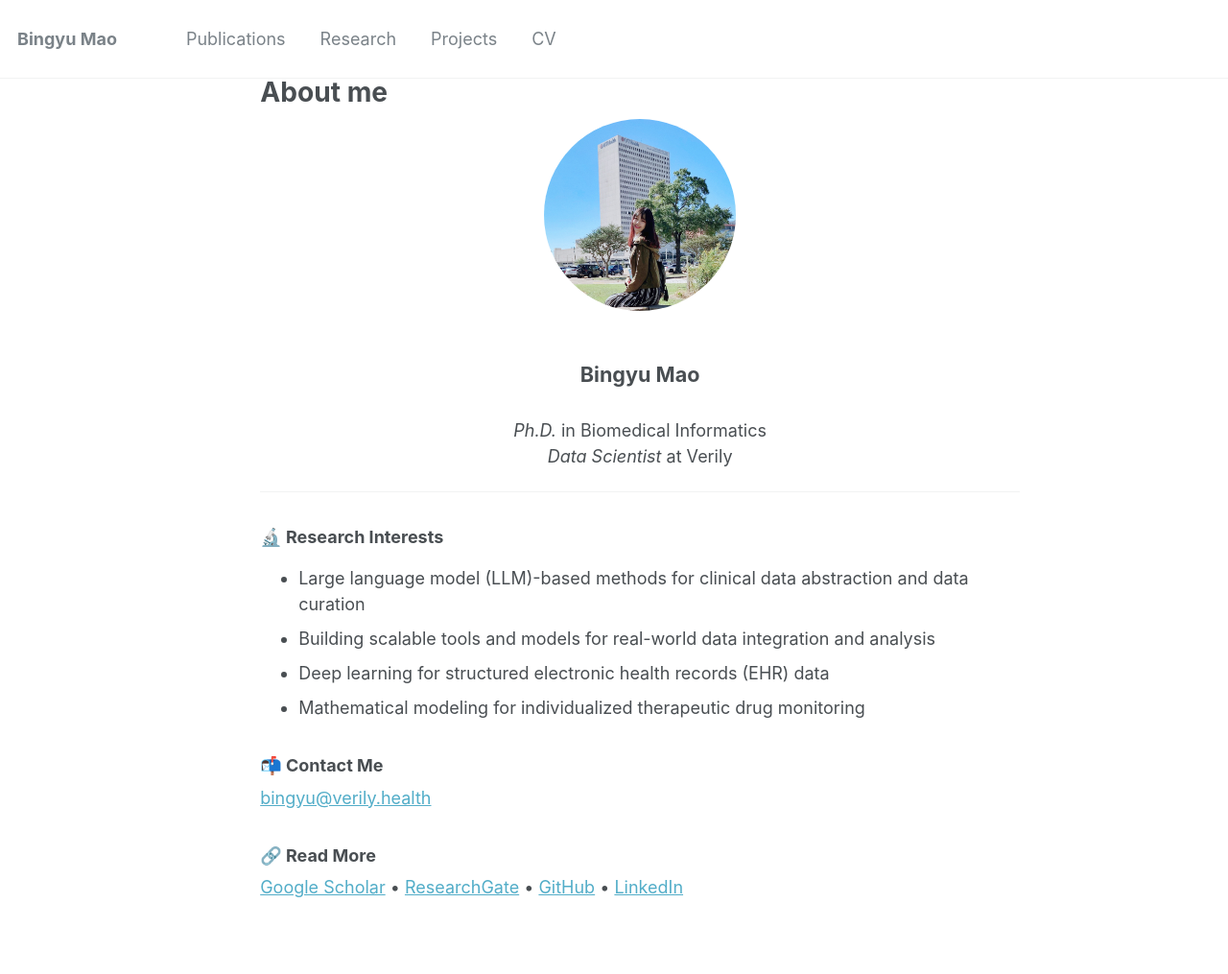
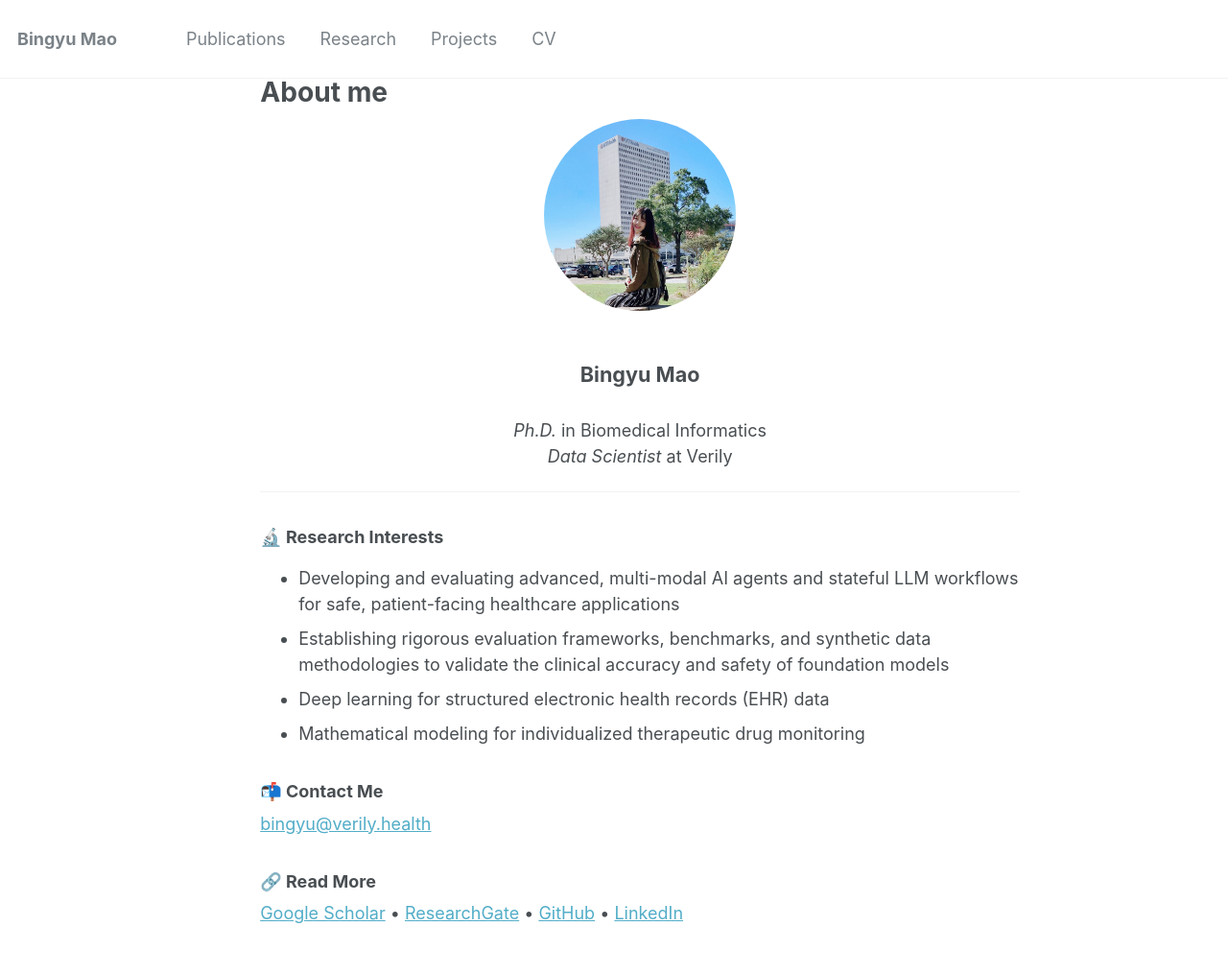
Before and after one commit to BingyuMao/BingyuMao.github.io, a Jekyll site: the page built from _pages/about.md, in a window 1280 px wide. Shown: the whole page at 96% size. Built offline with Jekyll 4.4.1, drawn with Linux system fonts in a browser that asks for light colours; before the commit the page ends 988 px from its top, so only the background shows below that.

Commit message:
Update research interests in about.md

```diff
--- a/_pages/about.md
+++ b/_pages/about.md
@@ -31,8 +31,8 @@ redirect_from:
 
 <h3>🔬 Research Interests</h3>
 <ul>
-    <li>Large language model (LLM)-based methods for clinical data abstraction and data curation</li>
-    <li>Building scalable tools and models for real-world data integration and analysis</li>
+    <li>Developing and evaluating advanced, multi-modal AI agents and stateful LLM workflows for safe, patient-facing healthcare applications</li>
+    <li>Establishing rigorous evaluation frameworks, benchmarks, and synthetic data methodologies to validate the clinical accuracy and safety of foundation models</li>
     <li>Deep learning for structured electronic health records (EHR) data</li>
     <li>Mathematical modeling for individualized therapeutic drug monitoring</li>
 </ul>
```
